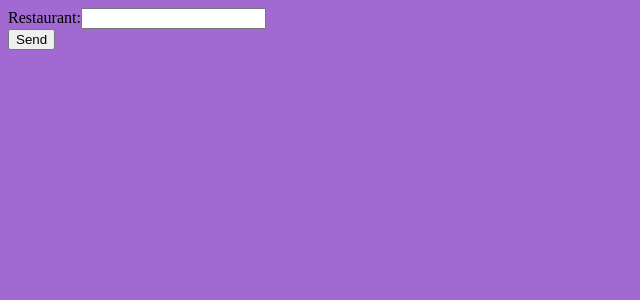
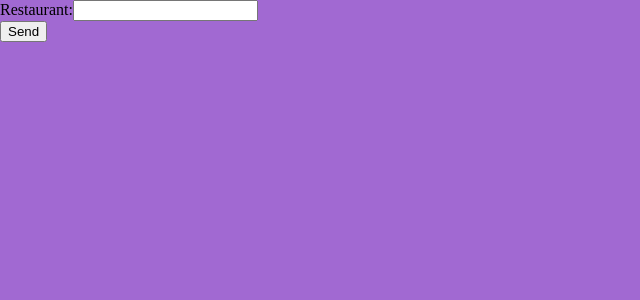
Before and after one commit to greenfox-zerda-lasers/jade-lunch-planner, a React app: page / in a window 1280 px wide. Shown: the top 300 px of the page, without its empty margins (0-640 px from the left). Built offline with nearby package versions, Linux system fonts and the light colour scheme; the HTML template or start-up script is replaced by a standard one.

Commit message:
desifn started article basic sass added

```diff
--- a/src/app/App.jsx
+++ b/src/app/App.jsx
@@ -30,6 +30,7 @@ class App extends Component {
 
   render() {
     return (
+      <article>
         <form onSubmit={this.handleSubmit}>
           <label htmlFor="search">
             Restaurant:
@@ -39,6 +40,7 @@ class App extends Component {
             <input type="submit" value="Send" />
           </div>
         </form>
+      </article>
     );
   }
 }
--- a/src/app/test.scss
+++ b/src/app/test.scss
@@ -6,6 +6,7 @@ $primary-color: #FFFFFF;
 
 body {
   background-color: #A169D2;
+  margin: 0 auto;
 }
 
 h1 {
```
Lines whose indentation alone changed are shown as unchanged.
